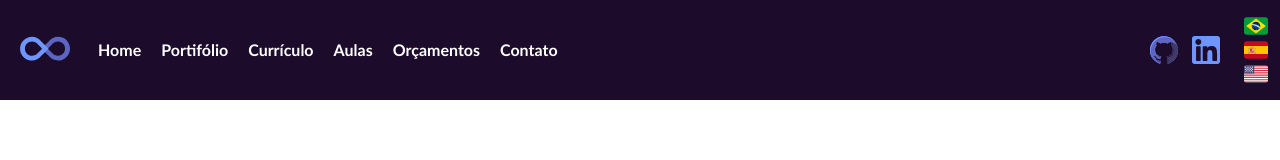
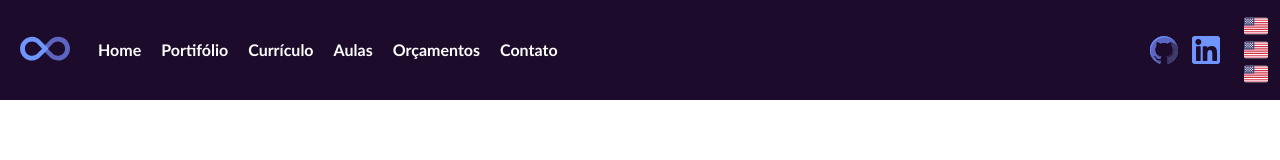
Before and after one commit to mmrosatab/mmrosatab.github.io, a React (Vite) app: page / in a window 1280 px wide. Shown: the top 160 px of the page. Built offline with nearby package versions, Linux system fonts and the light colour scheme.

Commit message:
test: test bug deploy

```diff
--- a/src/components/NavBar/NavBar.tsx
+++ b/src/components/NavBar/NavBar.tsx
@@ -90,12 +90,12 @@ export function NavBar(): JSX.Element{
                 <FlagsContainer>
                     <FlagButton
                         type="button"
-                        $imageSource={brazilImg}
+                        $imageSource={usaImg}
                         onClick={() => handleChangeLanguage('pt')}
                     />
                     <FlagButton
                         type="button"
-                        $imageSource={spainImg}
+                        $imageSource={usaImg}
                         onClick={() => handleChangeLanguage('es')}
                     />
                     <FlagButton
```
